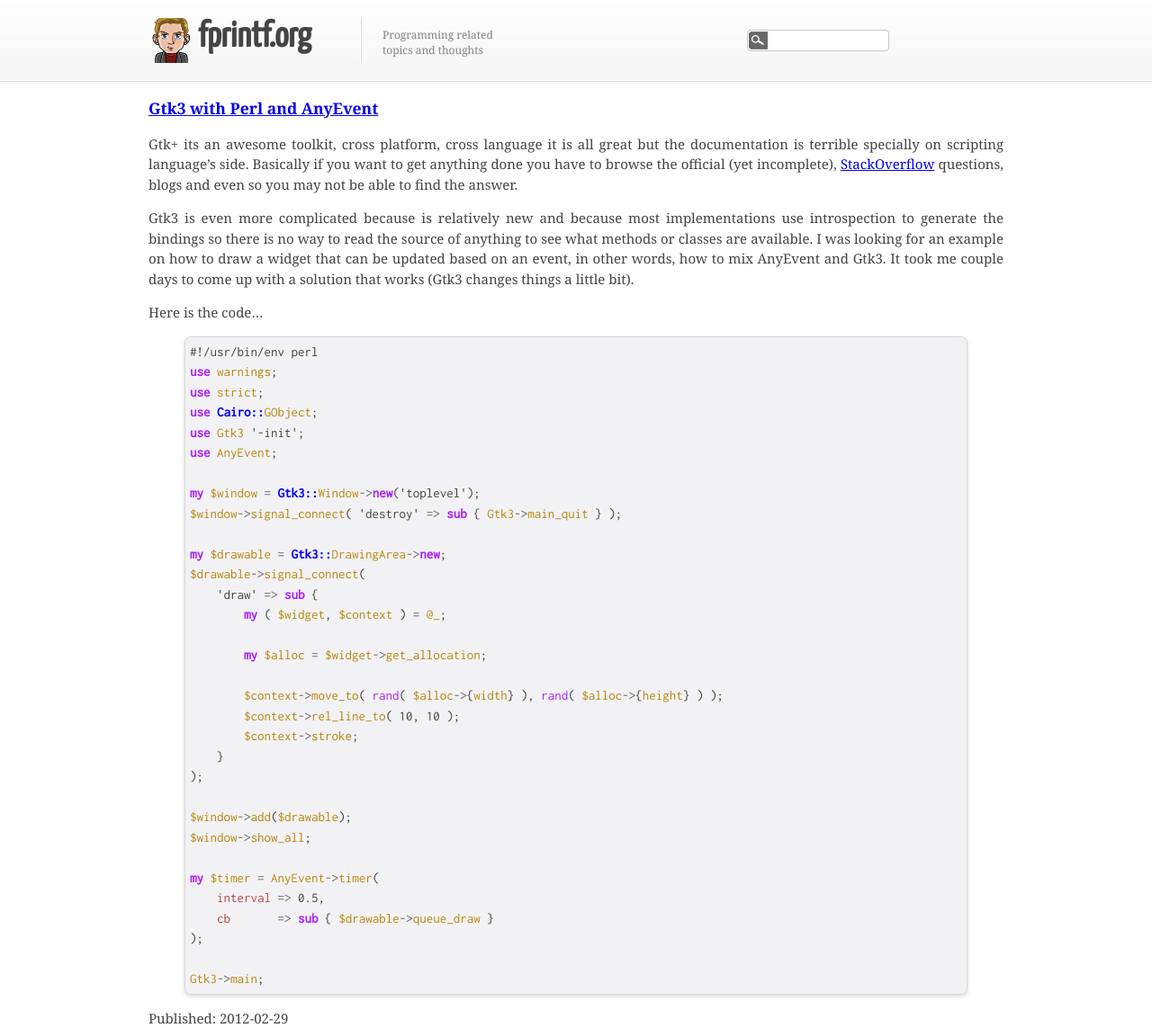
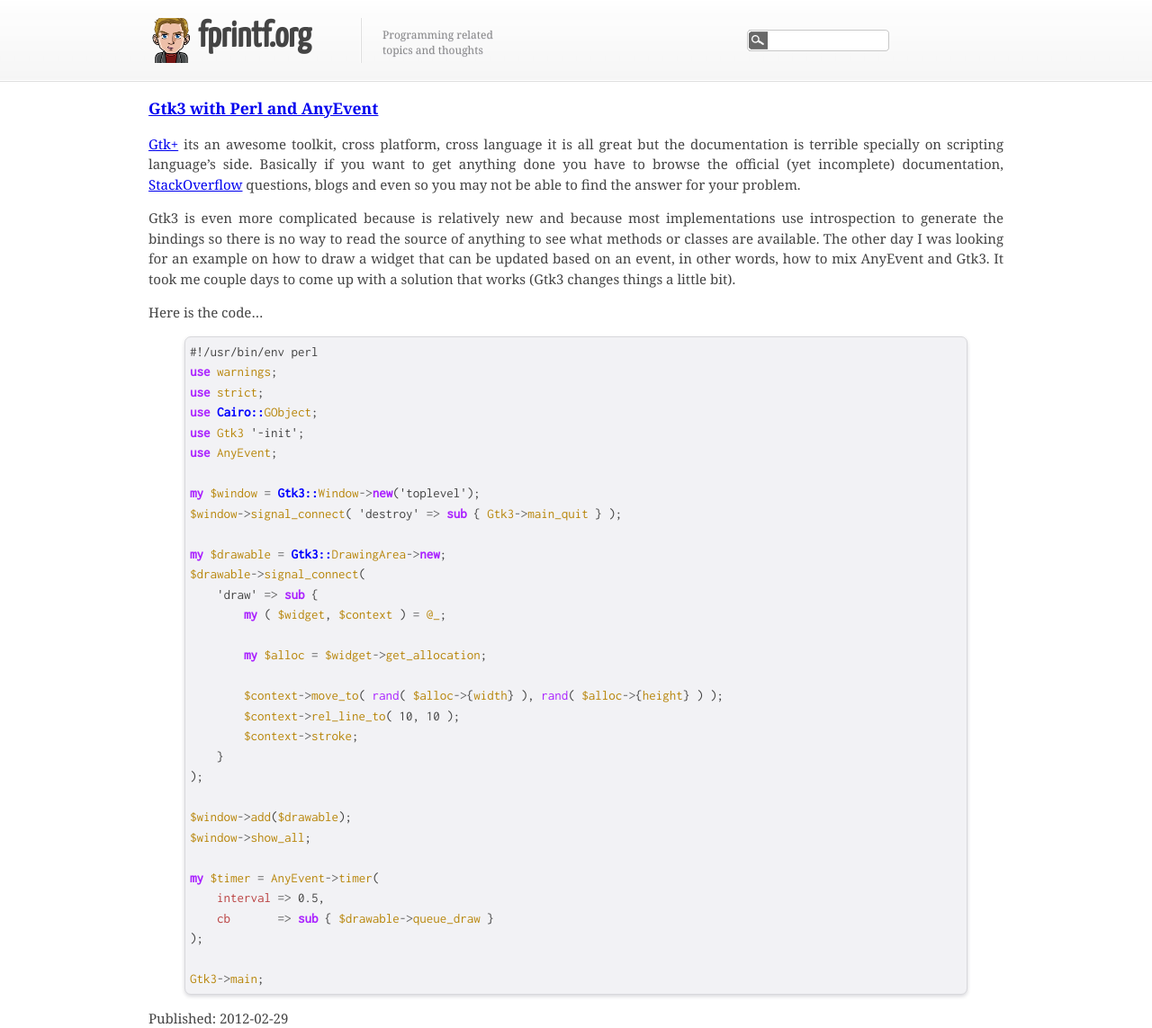
Before and after one commit to bluescreen10/bluescreen10.github.com, a Jekyll site: the page built from _posts/2012-02-29-Gtk3-with-Perl-and-AnyEvent.markdown, in a window 1280 px wide. Shown: the whole page at 90% size. Built offline with Jekyll 4.4.1, drawn with Linux system fonts in a browser that asks for light colours; some web fonts are replaced; comment, search, counter and statistics services are not loaded.

Commit message:
corrections blog post gtk3 + anyevent

```diff
--- a/_posts/2012-02-29-Gtk3-with-Perl-and-AnyEvent.markdown
+++ b/_posts/2012-02-29-Gtk3-with-Perl-and-AnyEvent.markdown
@@ -3,9 +3,9 @@
 title: Gtk3 with Perl and AnyEvent
 ---
 
-Gtk+ its an awesome toolkit, cross platform, cross language it is all great but the documentation is terrible specially on scripting language's side. Basically if you want to get anything done you have to browse the official (yet incomplete), [StackOverflow][1] questions, blogs and even so you may not be able to find the answer.
+[Gtk+][1] its an awesome toolkit, cross platform, cross language it is all great but the documentation is terrible specially on scripting language's side. Basically if you want to get anything done you have to browse the official (yet incomplete) documentation, [StackOverflow][2] questions, blogs and even so you may not be able to find the answer for your problem.
 
-Gtk3 is even more complicated because is relatively new and because most implementations use introspection to generate the bindings so there is no way to read the source of anything to see what methods or classes are available. I was looking for an example on how to draw a widget that can be updated based on an event, in other words, how to mix AnyEvent and Gtk3. It took me couple days to come up with a solution that works (Gtk3 changes things a little bit).
+Gtk3 is even more complicated because is relatively new and because most implementations use introspection to generate the bindings so there is no way to read the source of anything to see what methods or classes are available. The other day I was looking for an example on how to draw a widget that can be updated based on an event, in other words, how to mix AnyEvent and Gtk3. It took me couple days to come up with a solution that works (Gtk3 changes things a little bit).
 
 Here is the code...
 
```
Also changed, not shown: other parts of _posts/2012-02-29-Gtk3-with-Perl-and-AnyEvent.markdown (+2 -1 lines).
